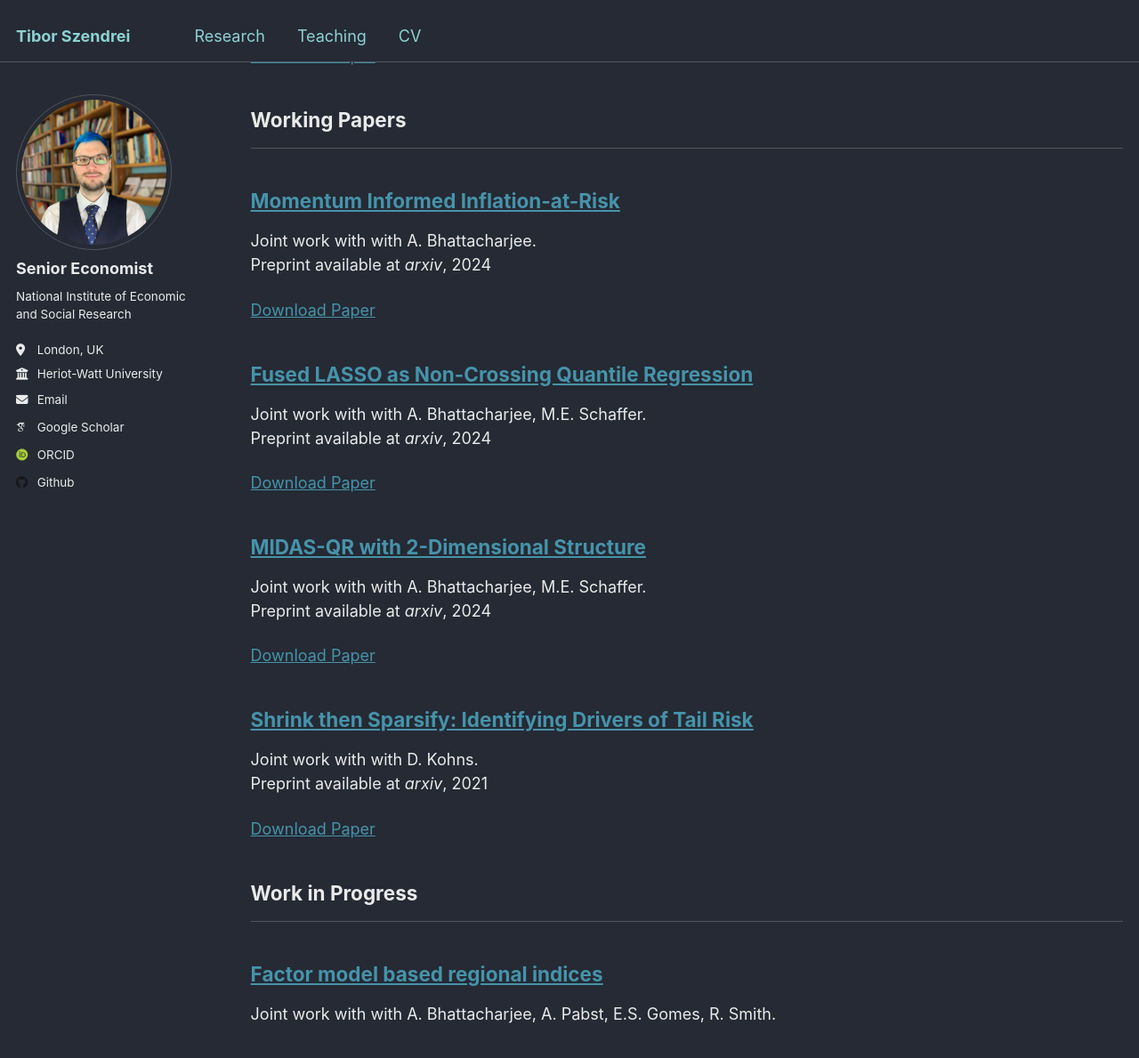
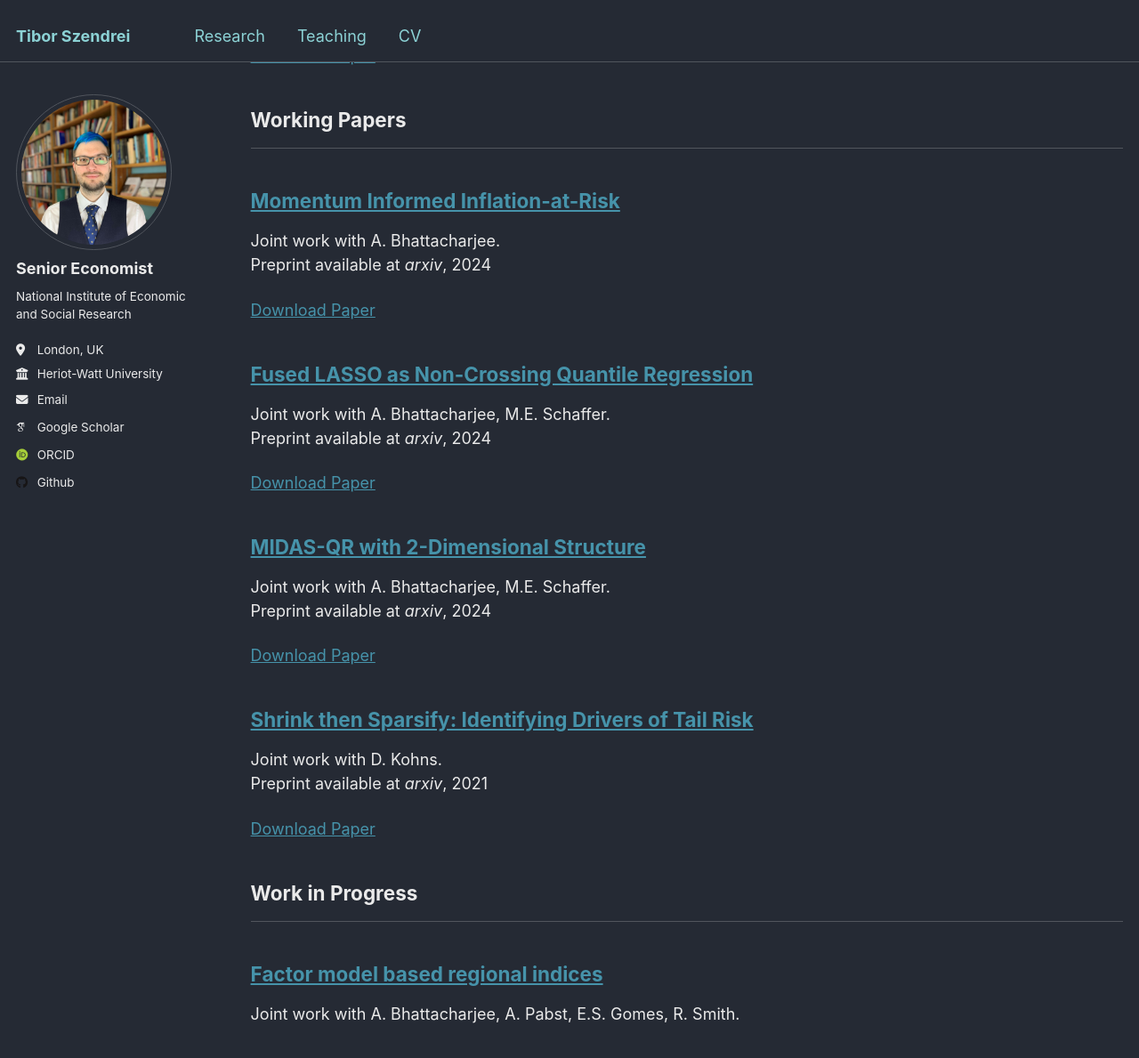
Before and after one commit to econometibi/econometibi.github.io, a Jekyll site: the page built from _pages/publications.html, in a window 1280 px wide and 1400 px high, scrolled down 1361 px. Shown: the top 1189 px of the window at 89% size. Built offline with Jekyll 4.4.1, drawn with Linux system fonts in a browser that asks for light colours; some web fonts are replaced; some of the changed text lies outside the part shown.

Commit message:
Update archive-single.html

```diff
--- a/_includes/archive-single.html
+++ b/_includes/archive-single.html
@@ -43,17 +43,17 @@
         {% elsif post.collection == 'publications' %}
           {% if post.category == 'workingpapers' %}
             {% if post.coauthors %}
-              <p>Joint work with with {{post.coauthors}}.<br>Preprint available at <i>{{ post.venue }}</i>, {{ post.date | default: "1900-01-01" | date: "%Y" }} </p>
+              <p>Joint work with {{post.coauthors}}.<br>Preprint available at <i>{{ post.venue }}</i>, {{ post.date | default: "1900-01-01" | date: "%Y" }} </p>
             {% else %}
               <p>Preprint available at <i>{{ post.venue }}</i>, {{ post.date | default: "1900-01-01" | date: "%Y" }} </p>
             {% endif %}
           {% elsif post.category=='wip' %}
             {% if post.coauthors %}
-              <p>Joint work with with {{post.coauthors}}.
+              <p>Joint work with {{post.coauthors}}.
             {% endif %}
           {% else %}
             {% if post.coauthors %}
-              <p>Joint work with with {{post.coauthors}}.<br>Published in <i>{{ post.venue }}</i>, {{ post.date | default: "1900-01-01" | date: "%Y" }}</p>
+              <p>Joint work with {{post.coauthors}}.<br>Published in <i>{{ post.venue }}</i>, {{ post.date | default: "1900-01-01" | date: "%Y" }}</p>
             {% else %}
               <p>Published in <i>{{ post.venue }}</i>, {{ post.date | default: "1900-01-01" | date: "%Y" }} </p>
             {% endif %}
```
